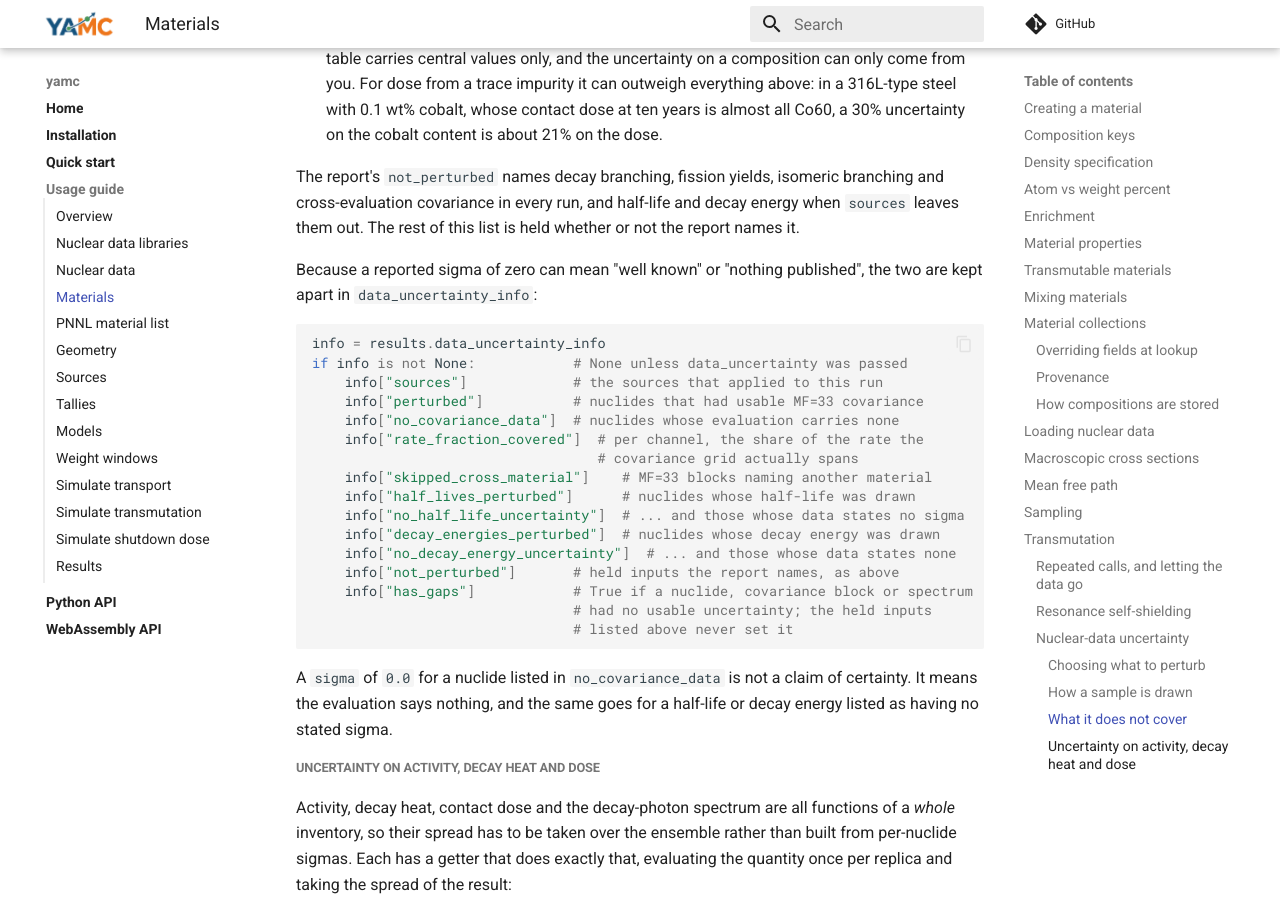
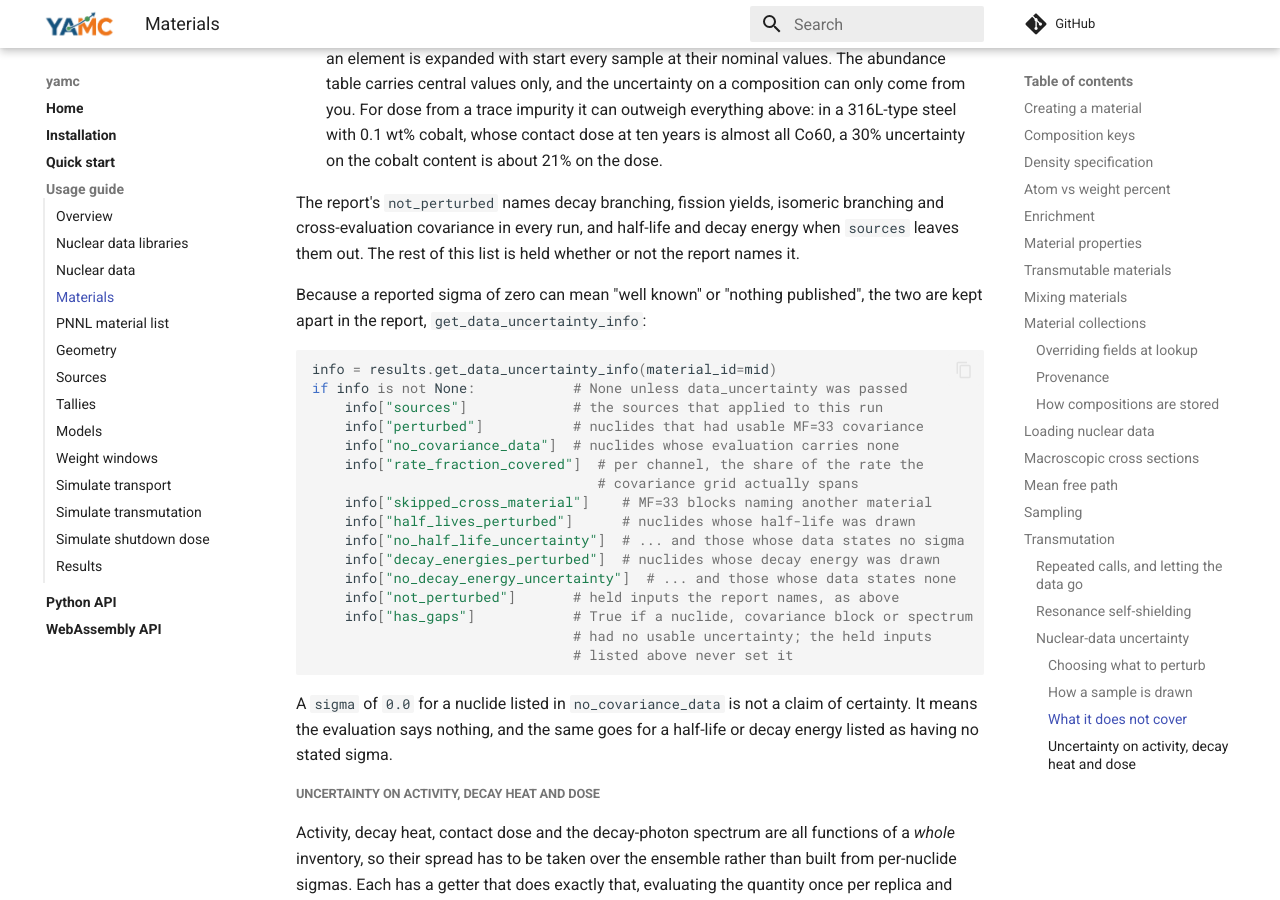
Before and after one commit to fusion-neutronics/yamc, an MkDocs documentation site: the page built from docs/materials.md, in a window 1280 px wide and 900 px high, scrolled down 13899 px. Built offline with MkDocs 1.6.1 and Material for MkDocs 9.7.7, drawn with Linux system fonts in a browser that asks for light colours; comment, search, counter and statistics services are not loaded; some of the changed text lies outside the part shown.

Commit message:
Read the per-material info accessors on the materials page
fusion-neutronics/core#149 made TransmutationResults hold several materials,
and the uncertainty and self-shielding reports moved from the
data_uncertainty_info and self_shielding_info properties to
get_data_uncertainty_info(material_id) and
get_self_shielding_info(material_id). The page's two examples used the
properties, which core main no longer has.

This type-checks against core main's stubs and not against the 0.13.0 wheel
pyproject pins, which still has the properties, so it belongs with the pin
bump to the first release carrying #149.

````diff
--- a/docs/materials.md
+++ b/docs/materials.md
@@ -453,11 +453,12 @@
 measures 1.29 b, where the slowing-down solve gives C/E 0.80, no correction gives
 0.86 and narrow resonance gives 0.46.
 
-``self_shielding_info`` reports what was done, and is always present:
+``get_self_shielding_info`` reports what was done, and is present for every
+material a ``transmute()`` call solved, shielded or not:
 
 <!-- doctest: skip -->
 ```python
-shielding = results.self_shielding_info
+shielding = results.get_self_shielding_info(material_id=material.id or 0)
 if shielding is not None:
     shielding["method"]            # how the depression was computed
     shielding["chord_cm"]          # None if the run was dilute
@@ -676,11 +677,11 @@
 not the report names it.
 
 Because a reported sigma of zero can mean "well known" or "nothing published",
-the two are kept apart in ``data_uncertainty_info``:
+the two are kept apart in the report, ``get_data_uncertainty_info``:
 
 <!-- doctest: skip -->
 ```python
-info = results.data_uncertainty_info
+info = results.get_data_uncertainty_info(material_id=mid)
 if info is not None:            # None unless data_uncertainty was passed
     info["sources"]             # the sources that applied to this run
     info["perturbed"]           # nuclides that had usable MF=33 covariance
````
